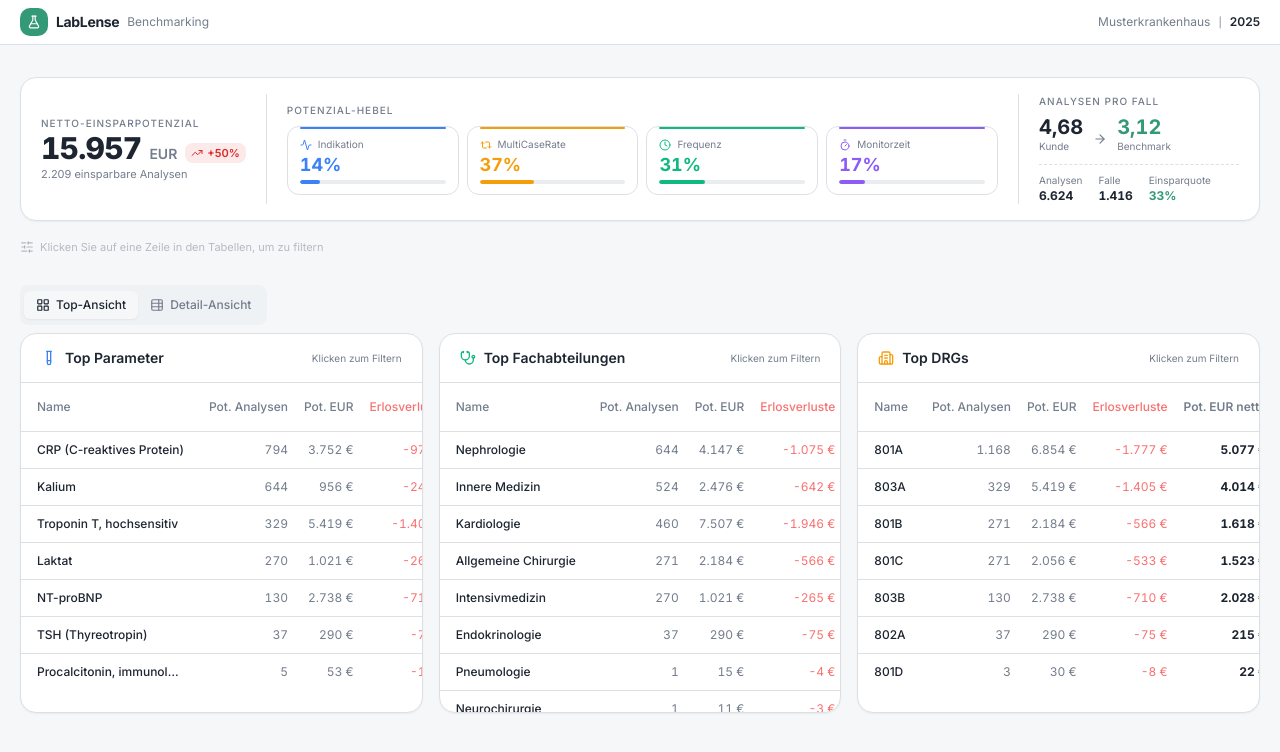
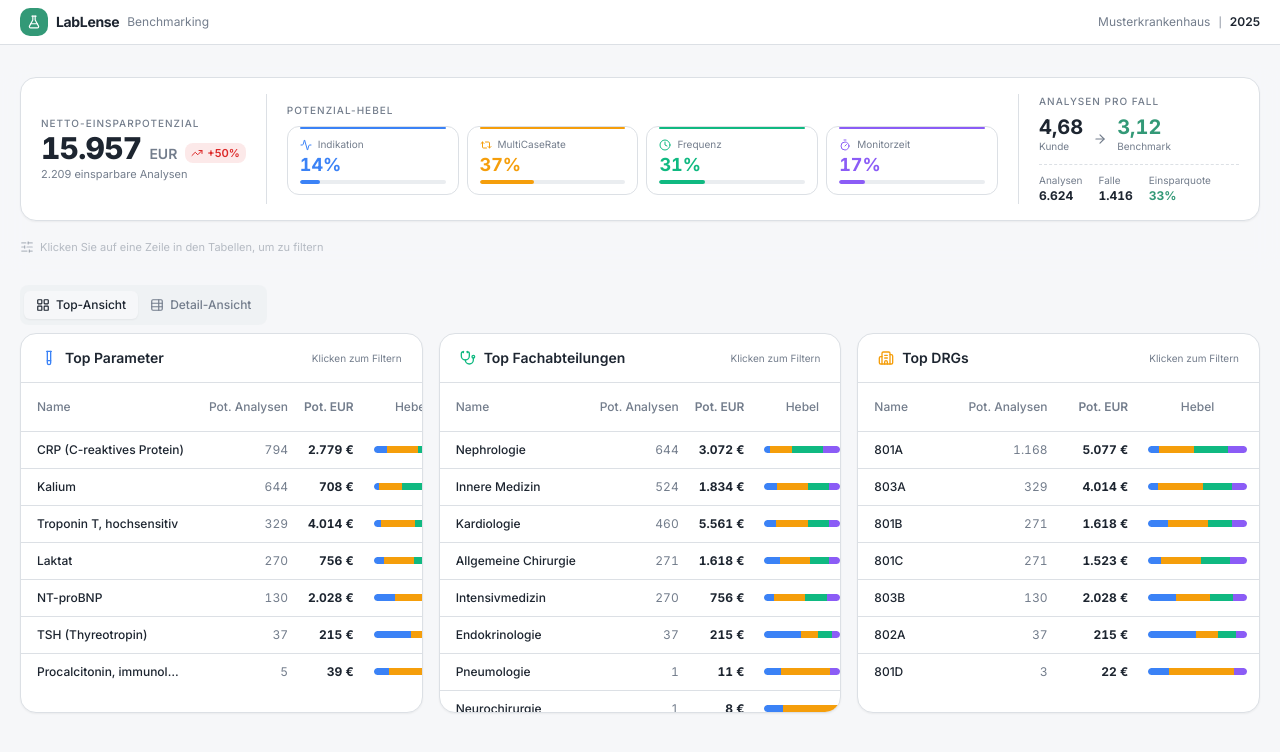
Before and after one commit to movyx-debug/v0-dashboard-ui, a Next.js app: page / in a window 1280 px wide. Shown: the top 752 px of the page. Built offline with nearby package versions, Linux system fonts and the light colour scheme.

Commit message:
refactor: update top tables to show three relevant columns
Remove "Pot. EUR" brutto and "Erlosverluste" from top tables.

```diff
--- a/components/top-items-table.tsx
+++ b/components/top-items-table.tsx
@@ -130,9 +130,7 @@ export default function TopItemsTable({
               <TableRow>
                 <TableHead className="text-xs px-4 py-2">Name</TableHead>
                 <TableHead className="text-xs px-2 py-2 text-right whitespace-nowrap">Pot. Analysen</TableHead>
-                <TableHead className="text-xs px-2 py-2 text-right whitespace-nowrap">Pot. EUR</TableHead>
-                <TableHead className="text-xs px-2 py-2 text-right whitespace-nowrap text-red-400">Erlosverluste</TableHead>
-                <TableHead className="text-xs px-2 py-2 text-right whitespace-nowrap font-semibold">Pot. EUR netto</TableHead>
+                <TableHead className="text-xs px-2 py-2 text-right whitespace-nowrap font-semibold">Pot. EUR</TableHead>
                 <TableHead className="text-xs px-3 py-2 text-center min-w-[100px]">Hebel</TableHead>
               </TableRow>
             </TableHeader>
@@ -160,15 +158,7 @@ export default function TopItemsTable({
                     <TableCell className="px-2 py-2.5 text-right text-xs tabular-nums text-muted-foreground">
                       {fmtInt(item.potentialAnalyses)}
                     </TableCell>
-                    {/* Pot. EUR (brutto) -- normal style */}
-                    <TableCell className="px-2 py-2.5 text-right text-xs tabular-nums text-muted-foreground">
-                      {fmtEur(item.bruttoEuro)}
-                    </TableCell>
-                    {/* Erlosverluste -- red tinted */}
-                    <TableCell className="px-2 py-2.5 text-right text-xs tabular-nums text-red-400">
-                      -{fmtEur(item.erlosverlustEuro)}
-                    </TableCell>
-                    {/* Pot. EUR netto -- bold black */}
+                    {/* Pot. EUR -- bold black */}
                     <TableCell className="px-2 py-2.5 text-right text-xs tabular-nums font-bold text-foreground">
                       {fmtEur(item.potentialEuro)}
                     </TableCell>
```
